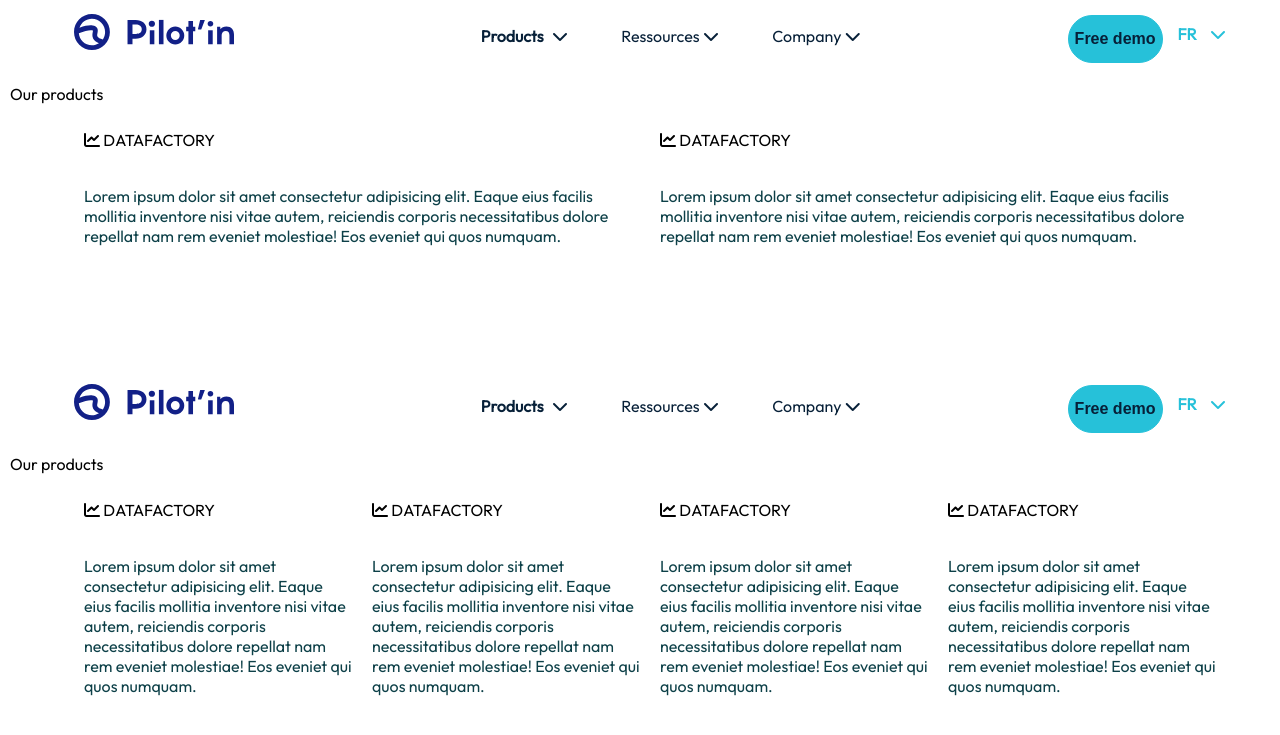
After one commit to Rachad-Alabi-ADEKAMBI/pilotin, a PHP site: page /products.php in a window 1280 px wide. The commit adds this page. Shown: the top 735 px of the page. Run offline with PHP 8.4, Linux system fonts and the light colour scheme; some libraries are stand-ins or nearby versions.

Commit message:
update files

```diff
--- /dev/null
+++ b/products.php
@@ -0,0 +1,160 @@
+<!DOCTYPE html>
+<html lang="en">
+<head>
+<meta charset="UTF-8">
+    <meta http-equiv="X-UA-Compatible" content="IE=edge">
+    <link href="style.css" rel="stylesheet">
+    <meta name="viewport" content="width=device-width, initial-scale=1.0">
+    <title>Pilotin - Accueil</title>
+    <script
+      src="https://kit.fontawesome.com/b14771b76e.js"
+      crossorigin="anonymous"
+    ></script>
+    <link href='https://fonts.googleapis.com/css?family=Outfit' rel='stylesheet'>
+
+</head>
+<body>
+
+<div class="nav nav-item">
+        <div class="nav__menu">
+                        <a href="index.php" class='logo'>
+                            <img src="public/img/Logo.svg" alt="">
+                        </a>
+                        <ul>
+                                <li>
+                                    <a href="">
+                                    Products <i class="fas fa-chevron-down"></i>
+                                    </a>
+                                </li>
+
+                                <li>
+                                    Ressources <i class="fas fa-chevron-down"></i>
+                                </li>
+
+                                <li>
+                                    Company <i class="fas fa-chevron-down"></i>
+                                </li>
+                        </ul>
+
+                        <div class="buttons">
+                            <button class='btn btn-cyan'>
+                                Free demo
+                            </button>
+
+                            <p>
+                                FR <i class="fas fa-chevron-down"></i>
+                            </p>
+                        </div>
+                    </div>
+
+                    <p>
+            Our products
+        </p>
+
+
+        <div class="nav__cards">
+            <div class="nav__cards__card">
+                <div class="span">
+                <i class="fas fa-chart-line"></i> DATAFACTORY
+                </div> <br>
+                <p>
+                    Lorem ipsum dolor sit amet consectetur adipisicing elit. Eaque eius facilis mollitia inventore nisi vitae autem, reiciendis corporis necessitatibus dolore repellat nam
+                    rem eveniet molestiae! Eos eveniet qui quos numquam.
+                </p>
+            </div>
+
+            <div class="nav__cards__card">
+                <div class="span">
+                <i class="fas fa-chart-line"></i> DATAFACTORY
+                </div> <br>
+                <p>
+                    Lorem ipsum dolor sit amet consectetur adipisicing elit. Eaque eius facilis mollitia inventore nisi vitae autem, reiciendis corporis necessitatibus dolore repellat nam
+                    rem eveniet molestiae! Eos eveniet qui quos numquam.
+                </p>
+            </div>
+
+
+        </div>
+    </div><br><br><br><br><br><br><br><br><br><br><br><br><br><br><br><br>
+
+    <div class="nav nav-item">
+        <div class="nav__menu">
+                        <a href="index.php" class='logo'>
+                            <img src="public/img/Logo.svg" alt="">
+                        </a>
+                        <ul>
+                                <li>
+                                    <a href="">
+                                    Products <i class="fas fa-chevron-down"></i>
+                                    </a>
+                                </li>
+
+                                <li>
+                                    Ressources <i class="fas fa-chevron-down"></i>
+                                </li>
+
+                                <li>
+                                    Company <i class="fas fa-chevron-down"></i>
+                                </li>
+                        </ul>
+
+                        <div class="buttons">
+                            <button class='btn btn-cyan'>
+                                Free demo
+                            </button>
+
+                            <p>
+                                FR <i class="fas fa-chevron-down"></i>
+                            </p>
+                        </div>
+                    </div>
+
+                    <p>
+            Our products
+        </p>
+
+
+        <div class="nav__cards">
+            <div class="nav__cards__card">
+                <div class="span">
+                <i class="fas fa-chart-line"></i> DATAFACTORY
+                </div> <br>
+                <p>
+                    Lorem ipsum dolor sit amet consectetur adipisicing elit. Eaque eius facilis mollitia inventore nisi vitae autem, reiciendis corporis necessitatibus dolore repellat nam
+                    rem eveniet molestiae! Eos eveniet qui quos numquam.
+                </p>
+            </div>
+
+            <div class="nav__cards__card">
+                <div class="span">
+                <i class="fas fa-chart-line"></i> DATAFACTORY
+                </div> <br>
+                <p>
+                    Lorem ipsum dolor sit amet consectetur adipisicing elit. Eaque eius facilis mollitia inventore nisi vitae autem, reiciendis corporis necessitatibus dolore repellat nam
+                    rem eveniet molestiae! Eos eveniet qui quos numquam.
+                </p>
+            </div>
+
+            <div class="nav__cards__card">
+                <div class="span">
+                <i class="fas fa-chart-line"></i> DATAFACTORY
+                </div> <br>
+                <p>
+                    Lorem ipsum dolor sit amet consectetur adipisicing elit. Eaque eius facilis mollitia inventore nisi vitae autem, reiciendis corporis necessitatibus dolore repellat nam
+                    rem eveniet molestiae! Eos eveniet qui quos numquam.
+                </p>
+            </div>
+
+            <div class="nav__cards__card">
+                <div class="span">
+                <i class="fas fa-chart-line"></i> DATAFACTORY
+                </div> <br>
+                <p>
+                    Lorem ipsum dolor sit amet consectetur adipisicing elit. Eaque eius facilis mollitia inventore nisi vitae autem, reiciendis corporis necessitatibus dolore repellat nam
+                    rem eveniet molestiae! Eos eveniet qui quos numquam.
+                </p>
+            </div>
+        </div>
+    </div>
+</body>
+</html>
--- a/style.css
+++ b/style.css
@@ -70,39 +70,24 @@ a {
   font-weight: 600;
 }
 
-.tab {
-  display: flex;
-  flex-direction: row;
-  justify-content: space-between;
-  flex-wrap: wrap;
-  display: none;
-}
-.tab__items {
-  display: flex;
-  flex-direction: row;
-  justify-content: space-between;
-  flex-wrap: wrap;
-}
-.hero {
-  background: url("public/img/illustration-data-management.png");
-  background: linear-gradient(89.16deg, #072038 1.27%, #0A355F 99.82%);
-}
-.hero .hero__top {
+.top {
   background-color: white;
   text-align: center;
 }
-.hero .hero__top p a {
+.top p a {
   color: #26C1D9;
   font-weight: bold;
 }
-.hero .nav {
-  height: 60px;
+
+.nav {
+  height: 40px;
   padding: 10px;
-  padding-top: 15px;
+  padding-top: 0px;
+  margin: 0;
   background: linear-gradient(89.16deg, #072038 1.27%, #0A355F 99.82%);
   width: 100%;
 }
-.hero .nav__content {
+.nav__menu {
   width: 90%;
   margin: auto;
   display: flex;
@@ -110,48 +95,83 @@ a {
   justify-content: space-between;
   flex-wrap: wrap;
 }
-.hero .nav__content ul {
+.nav__menu ul {
   margin: auto 0;
 }
-.hero .nav__content ul li {
+.nav__menu ul li {
   color: white;
   display: inline;
   margin: 15px;
   cursor: pointer;
   padding: 10px;
 }
-.hero .nav__content ul li a {
+.nav__menu ul li a {
   color: white;
   font-weight: bold;
 }
-.hero .nav__content ul li a i {
+.nav__menu ul li a i {
   margin: 5px auto auto 5px;
 }
-.hero .nav__content ul li:hover {
+.nav__menu ul li:hover {
   background-color: #072038;
 }
-.hero .nav__content .buttons {
+.nav__menu .buttons {
   float: right;
   display: table;
 }
-.hero .nav__content .buttons .btn {
+.nav__menu .buttons .btn {
   display: table-cell;
   margin: 15px 15px auto auto;
   text-align: center;
   vertical-align: middle;
 }
-.hero .nav__content .buttons p {
+.nav__menu .buttons p {
   color: #26C1D9;
   font-weight: bold;
   display: table-cell;
   text-align: center;
   margin-left: 15px;
-  margin-top: 15px;
+  margin-top: 30px;
   vertical-align: middle;
 }
-.hero .nav__content .buttons p i {
+.nav__menu .buttons p i {
   color: #26C1D9;
   margin-left: 10px;
+}
+.nav .nav__cards {
+  width: 90%;
+  display: flex;
+  flex-direction: row;
+  justify-content: space-between;
+  flex-wrap: wrap;
+  margin: auto;
+}
+.nav .nav__cards__card {
+  flex: 1;
+  display: block;
+  margin: 10px;
+}
+.nav .nav__cards__card span {
+  color: red;
+}
+.nav .nav__cards__card p {
+  color: #0D4048;
+}
+
+.nav-item {
+  background: white;
+  display: block;
+  text-align: left;
+}
+.nav-item .nav__menu ul li {
+  color: #072038;
+}
+.nav-item .nav__menu ul li a {
+  color: #072038;
+}
+
+.hero {
+  background: linear-gradient(89.16deg, #072038 1.27%, #0A355F 99.82%);
 }
 .hero__main {
   display: flex;
--- a/style.scss
+++ b/style.scss
@@ -99,8 +99,6 @@ a{
     border-color: $white;
 }
 
-
-
 .btn-circle i{
     color: $black;
     display: table-cell;
@@ -108,24 +106,7 @@ a{
     font-weight: 600;
 }
 
-.tab{
-    @include flex();
-    display: none;
-
-    &__items{
-        @include flex();
-
-        &__item{
-
-        }
-    }
-}
-
-.hero{
-    background: url('public/img/illustration-data-management.png');
-    background: linear-gradient(89.16deg, #072038 1.27%, #0A355F 99.82%);
-
-    .hero__top{
+.top{
     background-color: $white;
     text-align: center;
 
@@ -136,15 +117,16 @@ a{
         }
     }
 }
+
 .nav{
-        height: 60px;
+    height: 40px;
     padding: 10px;
-        padding-top: 15px;
+    padding-top: 0px;
+    margin: 0;
     background: linear-gradient(89.16deg, #072038 1.27%, #0A355F 99.82%);
-
     width: 100%;
 
-        &__content{
+    &__menu{
         width: 90%;
         margin: auto;
        @include flex();
@@ -196,7 +178,7 @@ a{
                 display: table-cell;
                 text-align: center;
                 margin-left: 15px;
-                    margin-top: 15px;
+                margin-top: 30px;
                 vertical-align: middle;
 
                 i{
@@ -206,7 +188,52 @@ a{
             }
         }
     }
+
+
+
+    .nav__cards{
+        width: 90%;
+        @include flex();
+        margin: auto;
+
+        &__card{
+            flex: 1;
+            display: block;
+            margin: 10px;
+
+            span{
+                color: red;
+
             }
+
+            p{
+                color: $cyan-light;
+            }
+        }
+    }
+}
+
+.nav-item{
+    background: $white;
+    display: block;
+    text-align: left;
+
+    .nav__menu{
+        ul{
+            li{
+                color: $black;
+
+                a{
+                    color: $black;
+                }
+            }
+        }
+    }
+}
+
+
+.hero{
+    background: linear-gradient(89.16deg, #072038 1.27%, #0A355F 99.82%);
 
 
     &__main{
```
Also changed, not shown: index.php (+4 -22 lines). Lines whose indentation alone changed are shown as unchanged.
